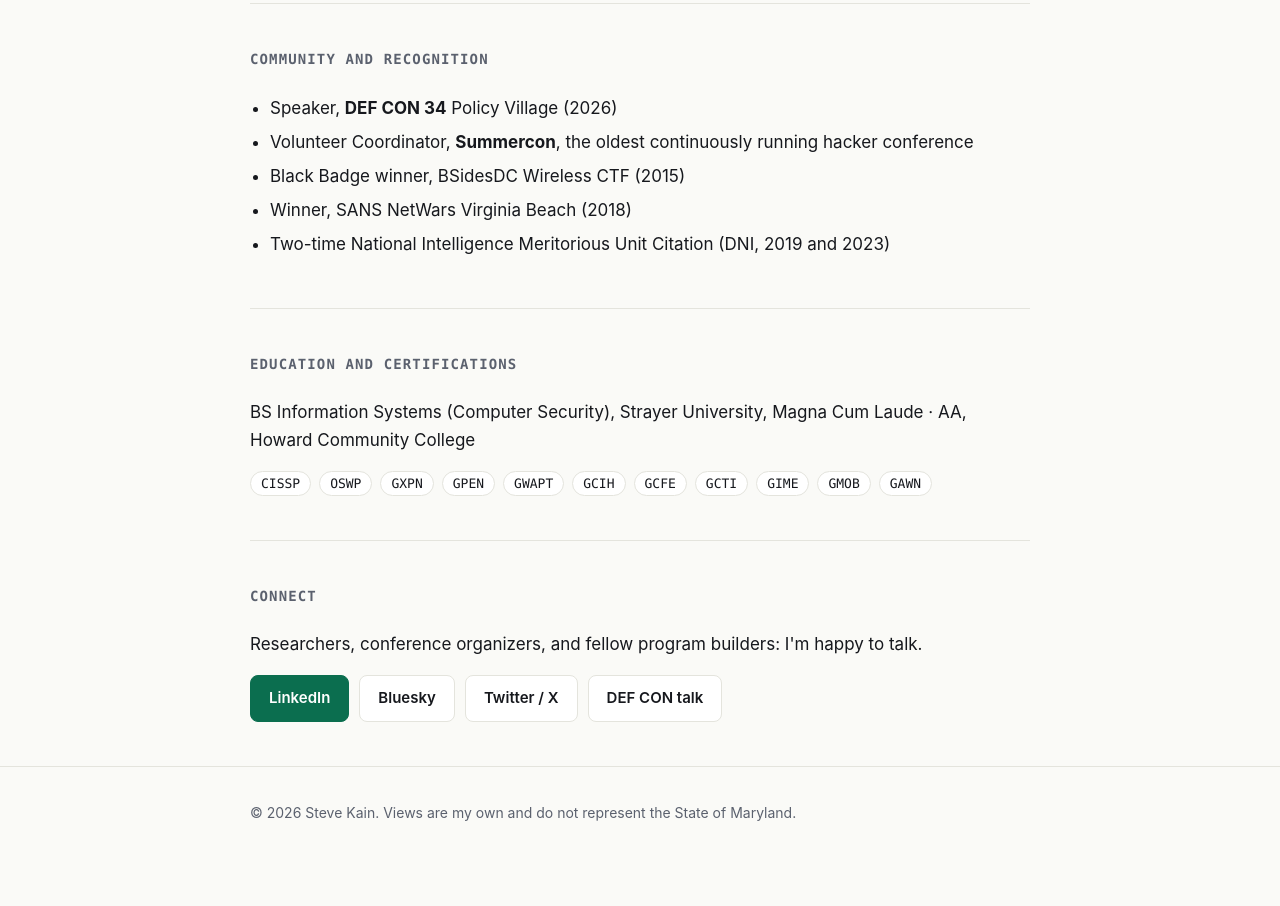
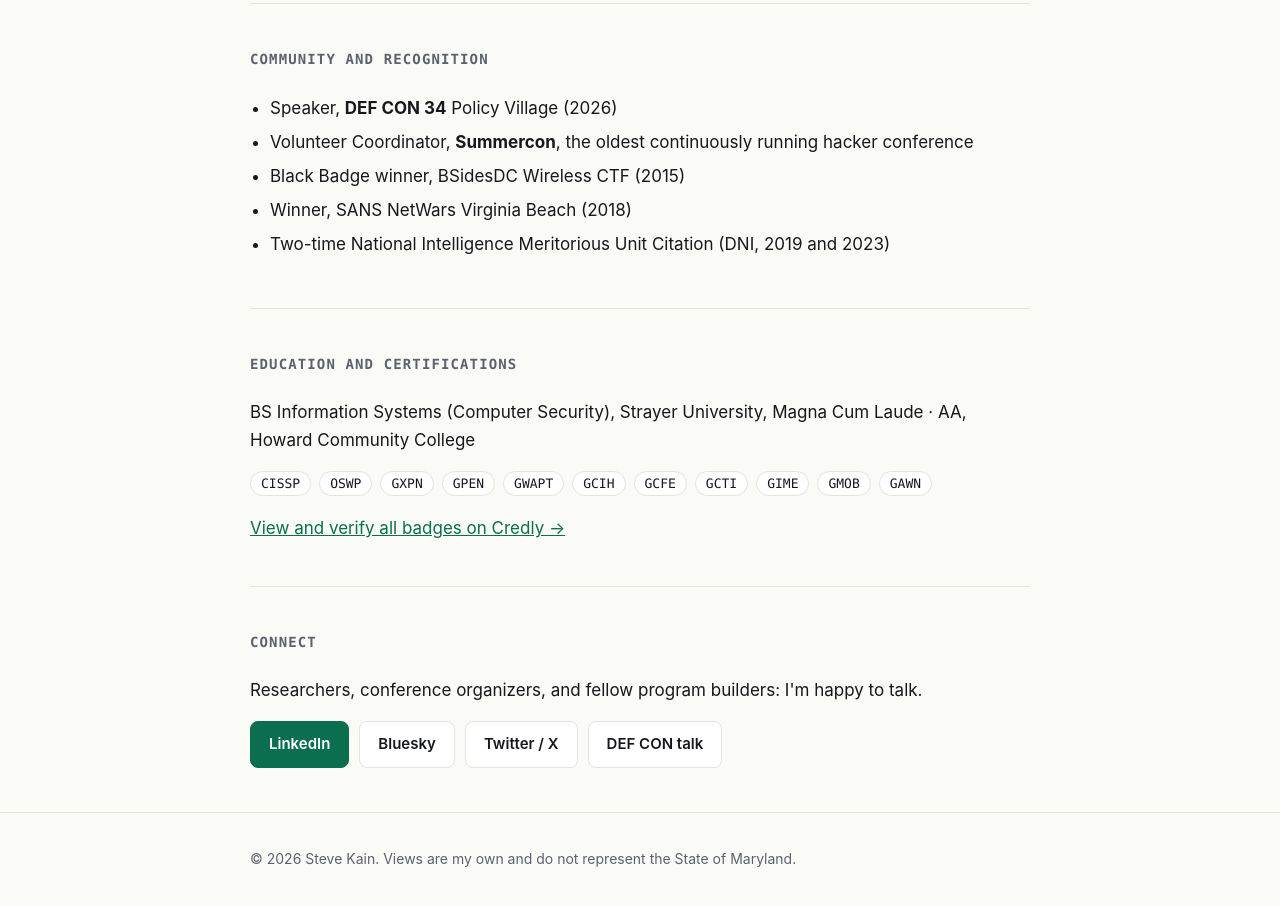
Before and after one commit to 01dbae/01dbae.github.io, a plain HTML site: page index.html in a window 1280 px wide. Shown: the part 2591-3497 px from the top of the page. Before the commit the page ends 3475 px from the top, so only its background shows below. Drawn offline with Linux system fonts and the light colour scheme.

Commit message:
Add files via upload

```diff
--- a/index.html
+++ b/index.html
@@ -150,6 +150,7 @@ footer{padding:34px 0 60px;border-top:1px solid var(--line);color:var(--muted);f
     <span class="tag">CISSP</span><span class="tag">OSWP</span>
     <span class="tag">GXPN</span><span class="tag">GPEN</span><span class="tag">GWAPT</span><span class="tag">GCIH</span><span class="tag">GCFE</span><span class="tag">GCTI</span><span class="tag">GIME</span><span class="tag">GMOB</span><span class="tag">GAWN</span>
   </div>
+  <p style="margin:18px 0 0"><a href="https://www.credly.com/users/steven-kain/badges/credly" rel="noopener">View and verify all badges on Credly &rarr;</a></p>
 </section>
 
 <section id="connect">
```
